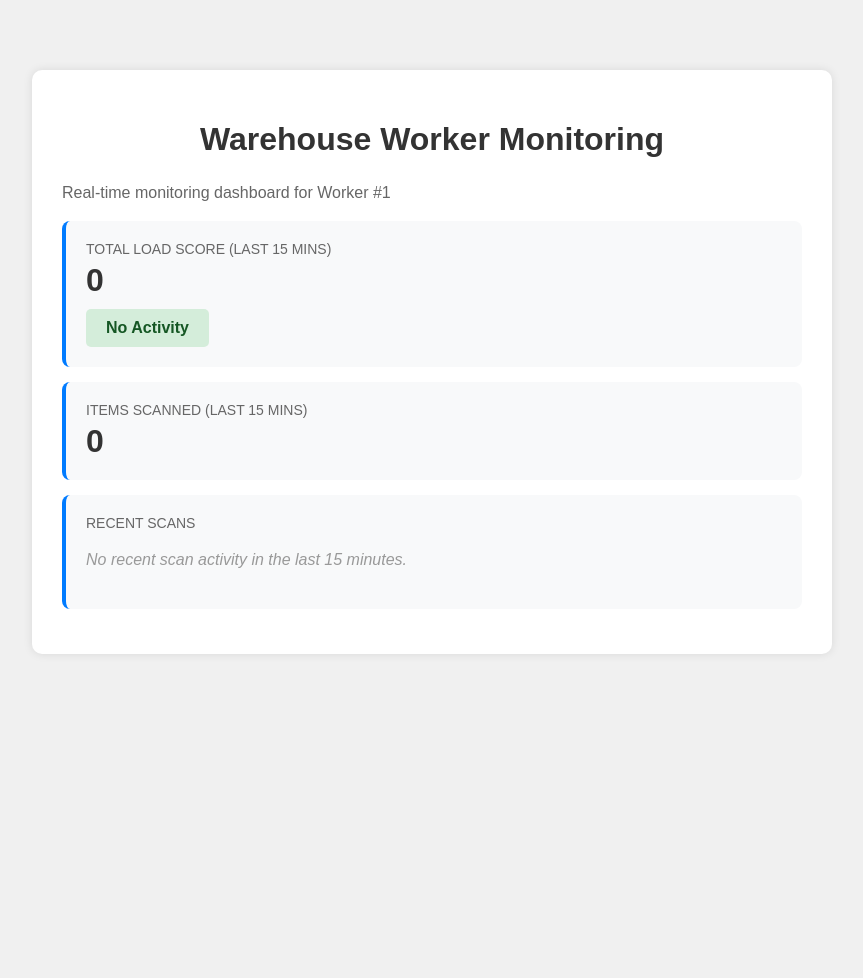
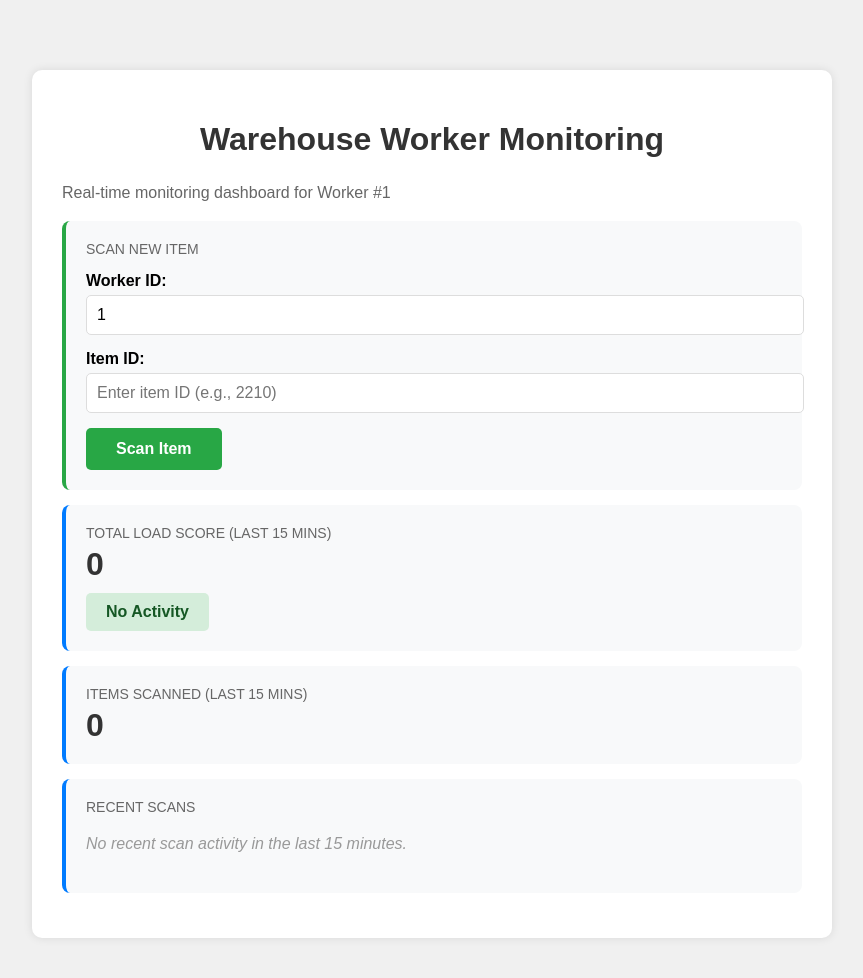
Before and after one commit to ned777/Warehouse_Worker_Monitoring, a Flask app: page /warehouse in a window 1280 px wide. Shown: the top 978 px of the page, without its empty margins (208-1071 px from the left). Before the commit the page ends 654 px from the top, so only its background shows below. Run offline with Flask 3, Linux system fonts and the light colour scheme; data comes from the database, SQL or seed files in the repository; both versions use the stored data as it was after the commit.

Commit message:
Add web-based scanning form to warehouse dashboard

```diff
--- a/app/app.py
+++ b/app/app.py
@@ -1,13 +1,46 @@
-from flask import Flask, jsonify, render_template
+from flask import Flask, jsonify, render_template, request, redirect, url_for
 from monitor import get_worker_stats
+from database import get_connection
+from datetime import datetime
 
 app = Flask(__name__)
 
-@app.route("/warehouse")
+@app.route("/warehouse", methods=["GET", "POST"])
 def index():
+    message = None
+
+    # Handle form submission (scanning an item)
+    if request.method == "POST":
+        worker_id = request.form.get("worker_id")
+        item_id = request.form.get("item_id")
+
+        # Get item details from database
+        conn = get_connection()
+        cursor = conn.cursor()
+
+        cursor.execute("SELECT Weight, AisleArea FROM Item WHERE ID = ?", (item_id,))
+        result = cursor.fetchone()
+
+        if result is None:
+            message = f"Item {item_id} not found!"
+        else:
+            item_weight, item_aisle = result
+            timestamp = datetime.now().strftime("%Y-%m-%d %H:%M:%S")
+
+            # Insert scan event
+            cursor.execute(
+                "INSERT INTO ScanEvent (worker_id, item_id, timestamp, weight) VALUES (?,?,?,?)",
+                (worker_id, item_id, timestamp, item_weight)
+            )
+
+            conn.commit()
+            message = f"Successfully scanned Item {item_id} ({item_weight} lbs) from {item_aisle}"
+
+        conn.close()
+
     # Get monitoring data for worker 1
     worker_data = get_worker_stats(worker_id=1)
-    return render_template("index.html", worker=worker_data)
+    return render_template("index.html", worker=worker_data, message=message)
 
 if __name__ == "__main__":
     app.run(debug=True) #Start server only when run directly
--- a/app/templates/index.html
+++ b/app/templates/index.html
@@ -69,6 +69,32 @@
         <h1>Warehouse Worker Monitoring</h1>
         <p>Real-time monitoring dashboard for Worker #{{ worker.worker_id }}</p>
 
+        <!-- Scan Item Form -->
+        <div class="stat-box" style="border-left: 4px solid #28a745;">
+            <div class="stat-label">Scan New Item</div>
+            {% if message %}
+            <div style="padding: 10px; margin: 10px 0; background-color: #d4edda; color: #155724; border-radius: 5px;">
+                {{ message }}
+            </div>
+            {% endif %}
+            <form method="POST" action="/warehouse" style="margin-top: 15px;">
+                <div style="margin-bottom: 15px;">
+                    <label style="display: block; margin-bottom: 5px; font-weight: bold;">Worker ID:</label>
+                    <input type="number" name="worker_id" value="1" required
+                           style="width: 100%; padding: 10px; border: 1px solid #ddd; border-radius: 5px; font-size: 16px;">
+                </div>
+                <div style="margin-bottom: 15px;">
+                    <label style="display: block; margin-bottom: 5px; font-weight: bold;">Item ID:</label>
+                    <input type="number" name="item_id" required placeholder="Enter item ID (e.g., 2210)"
+                           style="width: 100%; padding: 10px; border: 1px solid #ddd; border-radius: 5px; font-size: 16px;">
+                </div>
+                <button type="submit"
+                        style="background-color: #28a745; color: white; padding: 12px 30px; border: none; border-radius: 5px; font-size: 16px; font-weight: bold; cursor: pointer;">
+                    Scan Item
+                </button>
+            </form>
+        </div>
+
         <div class="stat-box">
             <div class="stat-label">Total Load Score (Last 15 mins)</div>
             <div class="stat-value">{{ worker.total_load }}</div>
```
Also changed, not shown: data/database.db.
